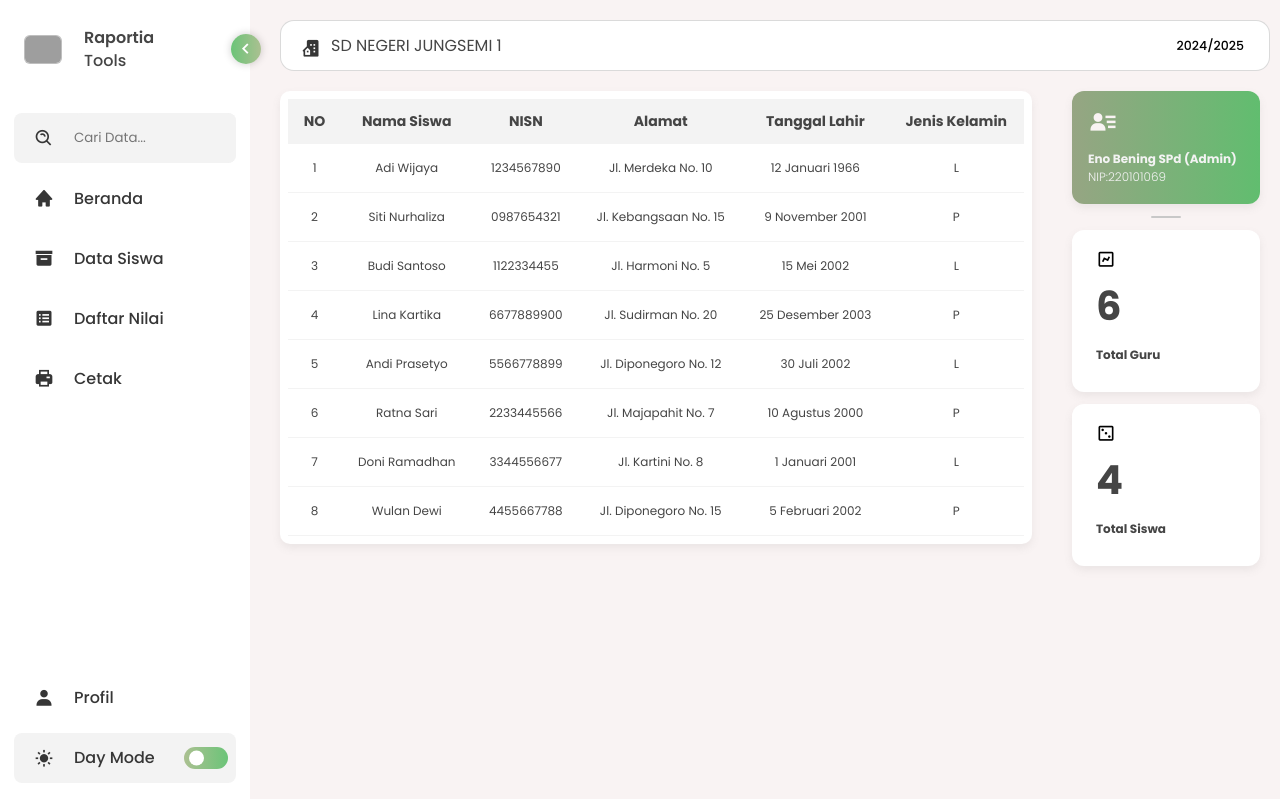
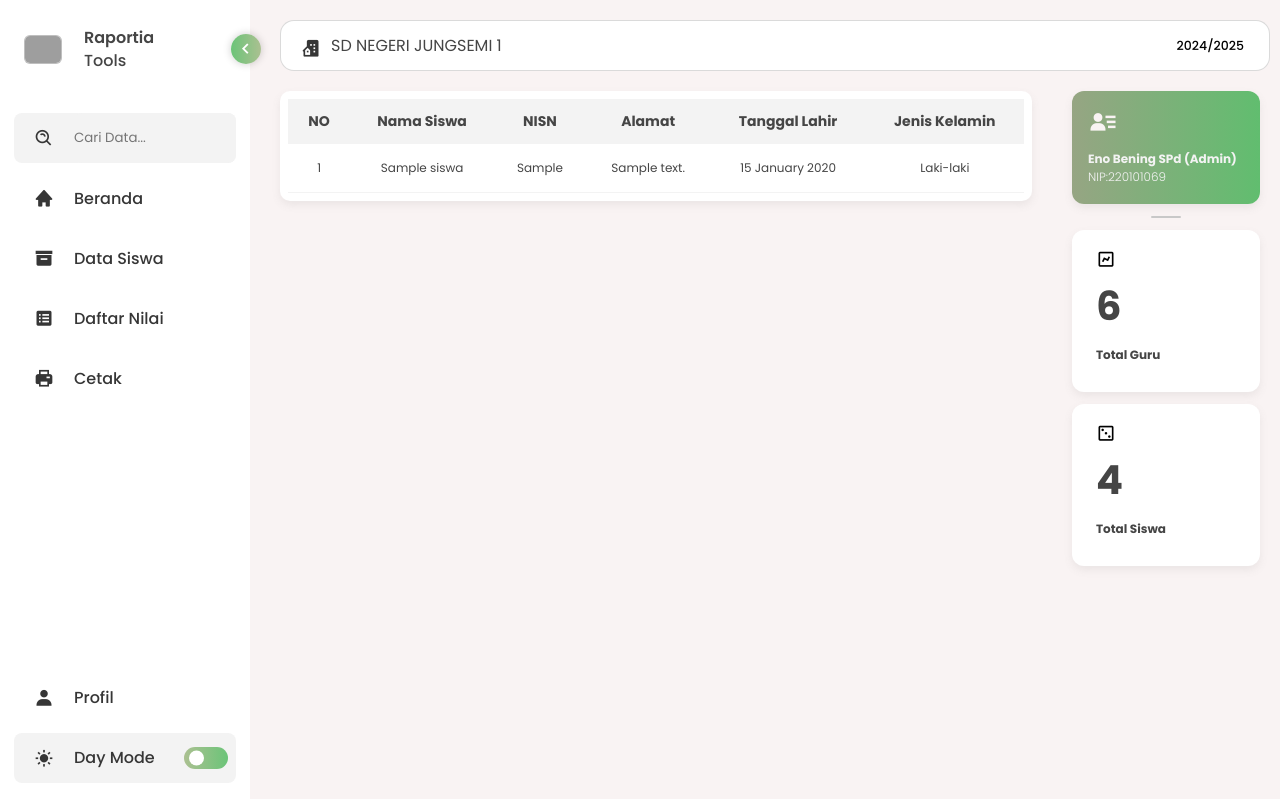
Before and after one commit to bryynnds/raportia, a Flask app: page / in a window 1280 px wide. Shown: the top 799 px of the page. Run offline with Flask 3, Linux system fonts and the light colour scheme; tables that the repository leaves empty hold one stand-in row (values such as "Sample post"); some libraries are stand-ins or nearby versions; grey boxes are pictures that could not be loaded.

Commit message:
Fungsi Beranda

```diff
--- a/app/controller/BerandaController.py
+++ b/app/controller/BerandaController.py
@@ -1,8 +1,10 @@
 from flask import render_template
 from app import db
 from app.model.siswa import Siswa  # Model Siswa
-from app.model.mataPelajaran import MataPelajaran  # Model MataPelajaran
 
 def show_beranda():
+    # Mengambil semua data siswa dari database
+    siswa_list = Siswa.query.all()
 
-    return render_template('index.html')
+    # Kirim data siswa ke template
+    return render_template('index.html', siswa_list=siswa_list)
--- a/app/model/user.py
+++ b/app/model/user.py
@@ -6,8 +6,6 @@ class User(db.Model):
   name=db.Column(db.String(250), nullable=False)
   email=db.Column(db.String(50), index=True, unique=True, nullable=False)
   password=db.Column(db.String(250), nullable=False)
-  created_at=db.Column(db.DateTime, default=datetime.utcnow)
-  updated_at=db.Column(db.DateTime, default=datetime.utcnow)
 
   def __repr__(self):
     return '<user {}>'.format(self.name)
--- a/app/templates/beranda.html
+++ b/app/templates/beranda.html
@@ -25,76 +25,20 @@
                     </tr>
                 </thead>
                 <tbody>
+                    {% for siswa in siswa_list %}
                     <tr>
-                        <td>1</td>
-                        <td>Adi Wijaya</td>
-                        <td>1234567890</td>
-                        <td>Jl. Merdeka No. 10</td>
-                        <td>12 Januari 1966</td>
-                        <td>L</td>
+                        <td>{{ loop.index }}</td>
+                        <td>{{ siswa.nama }}</td>
+                        <td>{{ siswa.nisn }}</td>
+                        <td>{{ siswa.alamat }}</td>
+                        <td>{{ siswa.tanggal_lahir.strftime('%d %B %Y') }}</td>
+                        <td>{{ siswa.jenis_kelamin.value }}</td>
                     </tr>
-                    <tr>
-                        <td>2</td>
-                        <td>Siti Nurhaliza</td>
-                        <td>0987654321</td>
-                        <td>Jl. Kebangsaan No. 15</td>
-                        <td>9 November 2001</td>
-                        <td>P</td>
-                    </tr>
-                    <tr>
-                        <td>3</td>
-                        <td>Budi Santoso</td>
-                        <td>1122334455</td>
-                        <td>Jl. Harmoni No. 5</td>
-                        <td>15 Mei 2002</td>
-                        <td>L</td>
-                    </tr>
-                    <tr>
-                        <td>4</td>
-                        <td>Lina Kartika</td>
-                        <td>6677889900</td>
-                        <td>Jl. Sudirman No. 20</td>
-                        <td>25 Desember 2003</td>
-                        <td>P</td>
-                    </tr>
-                    <tr>
-                        <td>5</td>
-                        <td>Andi Prasetyo</td>
-                        <td>5566778899</td>
-                        <td>Jl. Diponegoro No. 12</td>
-                        <td>30 Juli 2002</td>
-                        <td>L</td>
-                    </tr>
-                    <tr>
-                        <td>6</td>
-                        <td>Ratna Sari</td>
-                        <td>2233445566</td>
-                        <td>Jl. Majapahit No. 7</td>
-                        <td>10 Agustus 2000</td>
-                        <td>P</td>
-                    </tr>
-                    <tr>
-                        <td>7</td>
-                        <td>Doni Ramadhan</td>
-                        <td>3344556677</td>
-                        <td>Jl. Kartini No. 8</td>
-                        <td>1 Januari 2001</td>
-                        <td>L</td>
-                    </tr>
-                    <tr>
-                        <td>8</td>
-                        <td>Wulan Dewi</td>
-                        <td>4455667788</td>
-                        <td>Jl. Diponegoro No. 15</td>
-                        <td>5 Februari 2002</td>
-                        <td>P</td>
-                    </tr>
+                    {% endfor %}
                 </tbody>
-
             </table>
         </div>
     </div>
-
 
     <div class="content right">
         <div class="status">
@@ -118,7 +62,6 @@
         <div class="widget">
             <div class="subwidget2">
                 <i class='bx bx-dice-3 chart2'></i>
-
             </div>
             <h1 class="header-data">4</h1>
             <p class="foot-data2">Total Siswa</p>
```
Also changed, not shown: migrations/versions/7155faf04e5d_nyoba_ubah_data_user.py (added, +34 -0 lines), migrations/versions/7436f570be94_buat_tabel.py (added, +35 -0 lines), app/routes.py (line endings or trailing spaces).
